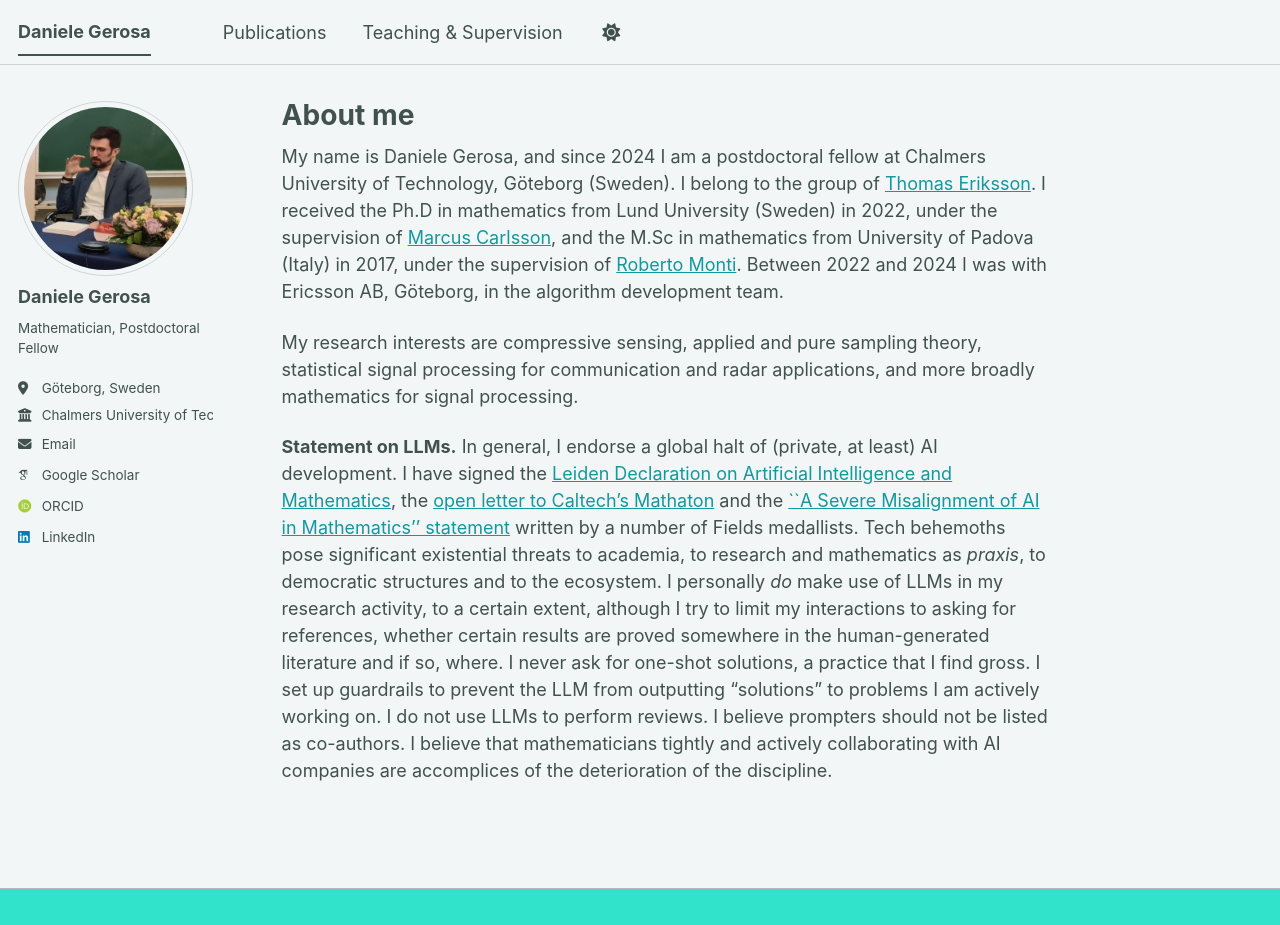
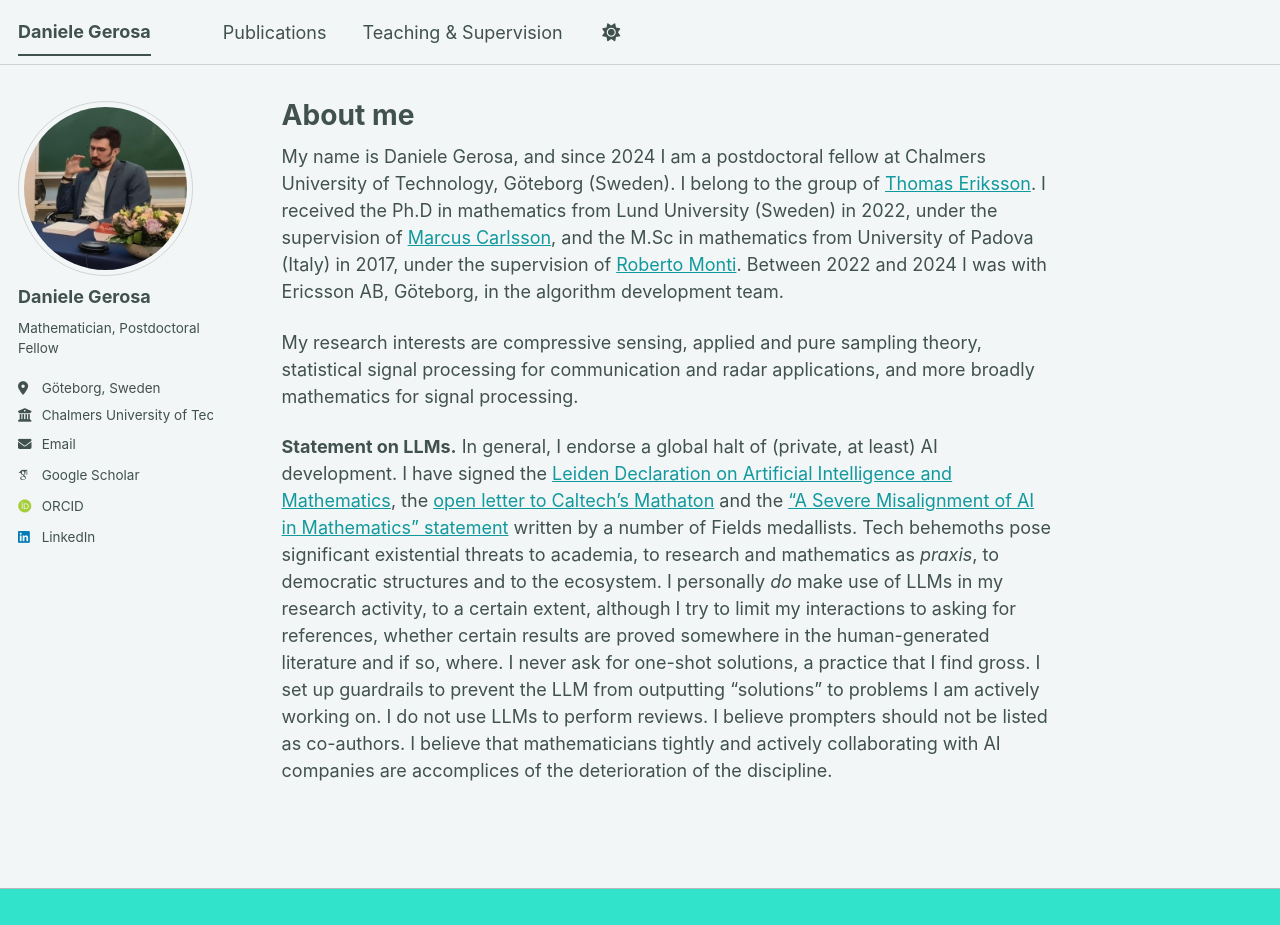
Before and after one commit to dagerosa/dagerosa.github.io, a Jekyll site: the page built from _pages/about.md, in a window 1280 px wide and 925 px high. Built offline with Jekyll 4.4.1, drawn with Linux system fonts in a browser that asks for light colours; some web fonts are replaced; a script bundle is joined from its source files by our own code; library files that are not in the unit come from our copies.

```diff
--- a/_pages/about.md
+++ b/_pages/about.md
@@ -11,4 +11,4 @@ My name is Daniele Gerosa, and since 2024 I am a postdoctoral fellow at Chalmers
 
 My research interests are compressive sensing, applied and pure sampling theory, statistical signal processing for communication and radar applications, and more broadly mathematics for signal processing.
 
-**Statement on LLMs.** In general, I endorse a global halt of (private, at least) AI development. I have signed the [Leiden Declaration on Artificial Intelligence and Mathematics](https://leidendeclaration.ai/), the [open letter to Caltech's Mathaton](https://docs.google.com/document/d/1IL0b2oG2KvvSnxn_DuXsNxuHaCefDJ9hNY1k9BP3kKQ/edit?tab=t.0) and the [``A Severe Misalignment of AI in Mathematics'' statement](https://mathandai.org/) written by a number of Fields medallists. Tech behemoths pose significant existential threats to academia, to research and mathematics as *praxis*, to democratic structures and to the ecosystem. I personally *do* make use of LLMs in my research activity, to a certain extent, although I try to limit my interactions to asking for references, whether certain results are proved somewhere in the human-generated literature and if so, where. I never ask for one-shot solutions, a practice that I find gross. I set up guardrails to prevent the LLM from outputting "solutions" to problems I am actively working on. I do not use LLMs to perform reviews. I believe prompters should not be listed as co-authors. I believe that mathematicians tightly and actively collaborating with AI companies are accomplices of the deterioration of the discipline.
+**Statement on LLMs.** In general, I endorse a global halt of (private, at least) AI development. I have signed the [Leiden Declaration on Artificial Intelligence and Mathematics](https://leidendeclaration.ai/), the [open letter to Caltech's Mathaton](https://docs.google.com/document/d/1IL0b2oG2KvvSnxn_DuXsNxuHaCefDJ9hNY1k9BP3kKQ/edit?tab=t.0) and the ["A Severe Misalignment of AI in Mathematics" statement](https://mathandai.org/) written by a number of Fields medallists. Tech behemoths pose significant existential threats to academia, to research and mathematics as *praxis*, to democratic structures and to the ecosystem. I personally *do* make use of LLMs in my research activity, to a certain extent, although I try to limit my interactions to asking for references, whether certain results are proved somewhere in the human-generated literature and if so, where. I never ask for one-shot solutions, a practice that I find gross. I set up guardrails to prevent the LLM from outputting "solutions" to problems I am actively working on. I do not use LLMs to perform reviews. I believe prompters should not be listed as co-authors. I believe that mathematicians tightly and actively collaborating with AI companies are accomplices of the deterioration of the discipline.
```
